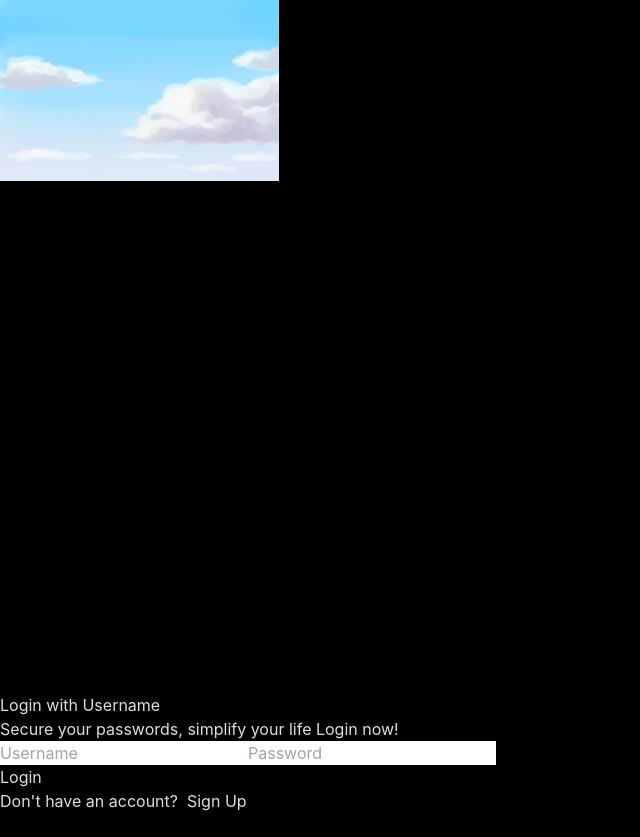
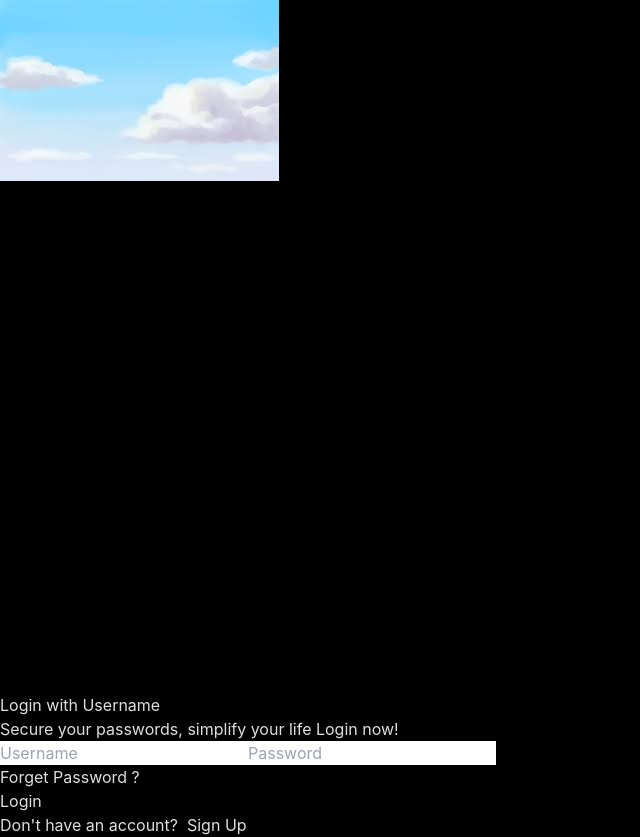
Before and after one commit to Pallab-Kashyap/security-manager-client, a React (Vite) app: page /login in a window 1280 px wide. Shown: the whole page, without its empty margins (0-640 px from the left). Before the commit the page ends 813 px from the top, so only its background shows below. Built offline with nearby package versions, Linux system fonts and the light colour scheme; no server answers.

Commit message:
forgot password integrated

```diff
--- a/src/components/AuthCard.tsx
+++ b/src/components/AuthCard.tsx
@@ -3,6 +3,7 @@ import { FC, useState } from "react";
 import loginIcon from "../assets/login.png";
 import { Link } from "react-router";
 import Input from "./Input";
+import { toast } from "react-toastify";
 
 type auth = "Sign Up" | "Login";
 
@@ -15,6 +16,16 @@ const AuthCard: FC<AuthType> = ({ type, handleSubmit }) => {
 
     const [username, setUsername] = useState('');
     const [password, setPassword] = useState('');
+
+    const handleForgetPassword = () => {
+      toast(<div>
+        Contact on <a
+          href="mailto:ankityadav11241@gamil.com"
+        className="text-blue-500 cursor-pointer">ankityadav11241@gamil.com</a>
+      </div>, {
+        autoClose: false
+      })
+    }
 
   return (
     <form className="absolute bg-white/40 shadow-lg max-w-80 sm:max-w-96 bg-white text-black h-fit space-y-5 p-4 py-8 sm:p-8 rounded-xl">
@@ -35,16 +46,16 @@ const AuthCard: FC<AuthType> = ({ type, handleSubmit }) => {
       >
         <Input type="text" placeholder="Username" className="" value={username} setValue={setUsername}/>
         <Input type="Password" placeholder="Password" className="" value={password} setValue={setPassword}/>
-      {/* {
-        type === 'login' && (
+      {
+        type === 'Login' && (
             <div className="text-end">
-                <Link
-                    to='/login'
-                    className="text-black font-semibold"
-                >Forget Password ?</Link>
+                <button
+                    onClick={handleForgetPassword}
+                    className="text-black font-semibold text-sm"
+                >Forget Password ?</button>
             </div>
         )
-      } */}
+      }
       </div>
       <button
         type="submit"
```
